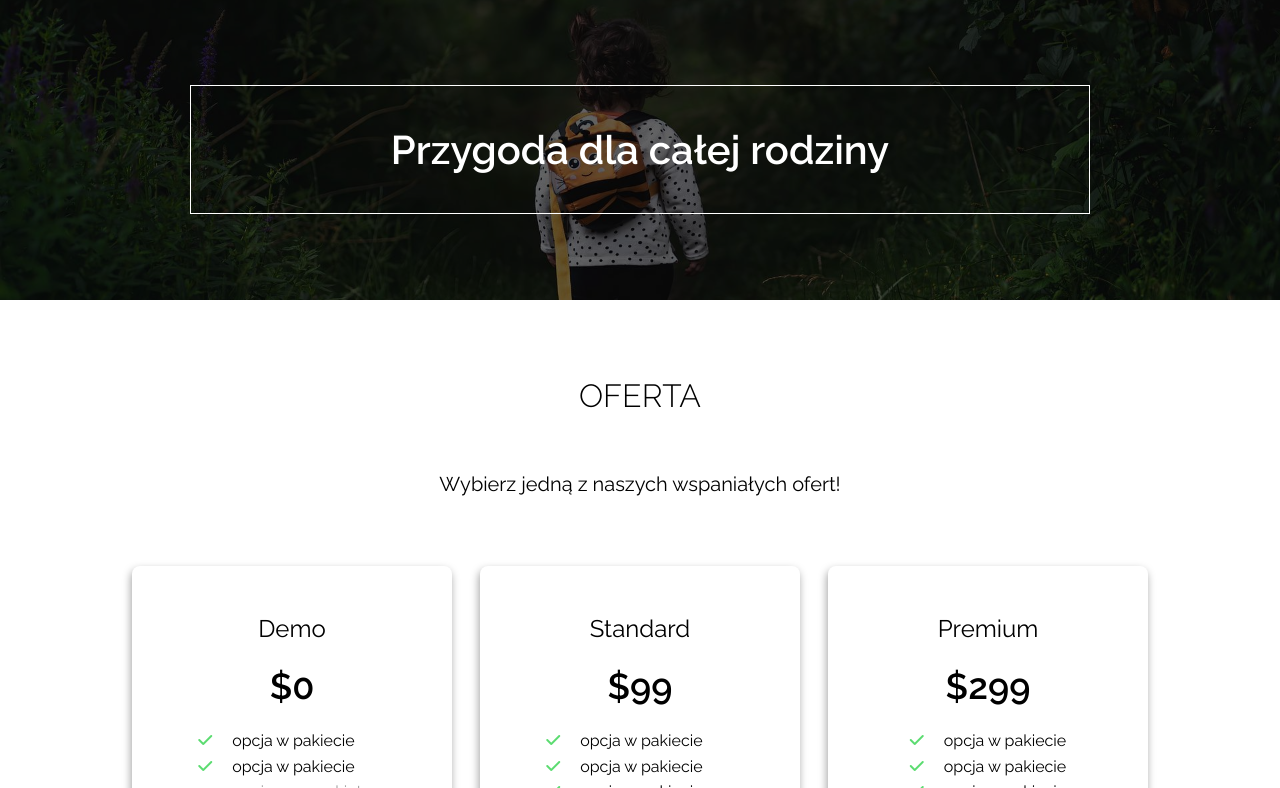
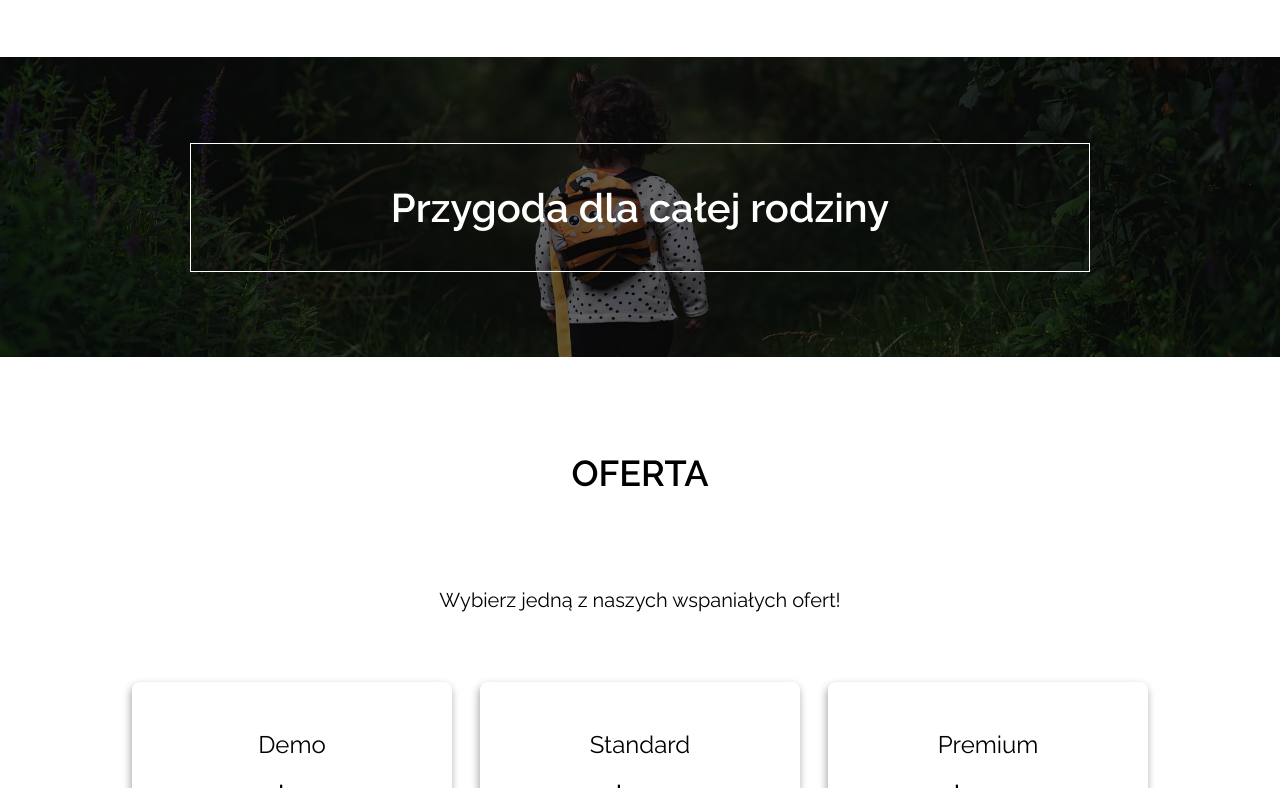
Before and after one commit to RafaDz1989/Strona-internetowa-z-makiety, a website: page index.html in a window 1280 px wide. Shown: the part 1059-1847 px from the top of the page. Drawn offline with Linux system fonts and the light colour scheme.

Commit message:
changed font sizes and padding values of section-title and section-padding class

```diff
--- a/src/sass/_components.scss
+++ b/src/sass/_components.scss
@@ -6,23 +6,22 @@
 }
 
 .section-title {
-    margin-bottom: 1.8em;
-    font-size: 2.4rem;
-    font-weight: 300;
+    font-size: 2.8rem;
+    font-weight: 600;
     text-align: center;
     text-transform: uppercase;
 }
 
 .section-padding {
-    padding-top: 2.2em;
+    padding: 2.4em 0;
 }
 
 @media (min-width: 992px) {
     .section-title {
-        font-size: 3.2rem;
+        font-size: 3.6rem;
     }
 
     .section-padding {
-        padding-top: 2.4em;
+        padding: 2.6em 0;
     }
 }
--- a/src/sass/style.scss
+++ b/src/sass/style.scss
@@ -566,7 +566,6 @@ a {
     .aboutus {
         &-box {
             flex-direction: row;
-            margin-top: 4em;
 
             &__img {
                 margin-top: 0;
```
Also changed, not shown: dist/css/style.min.css.
